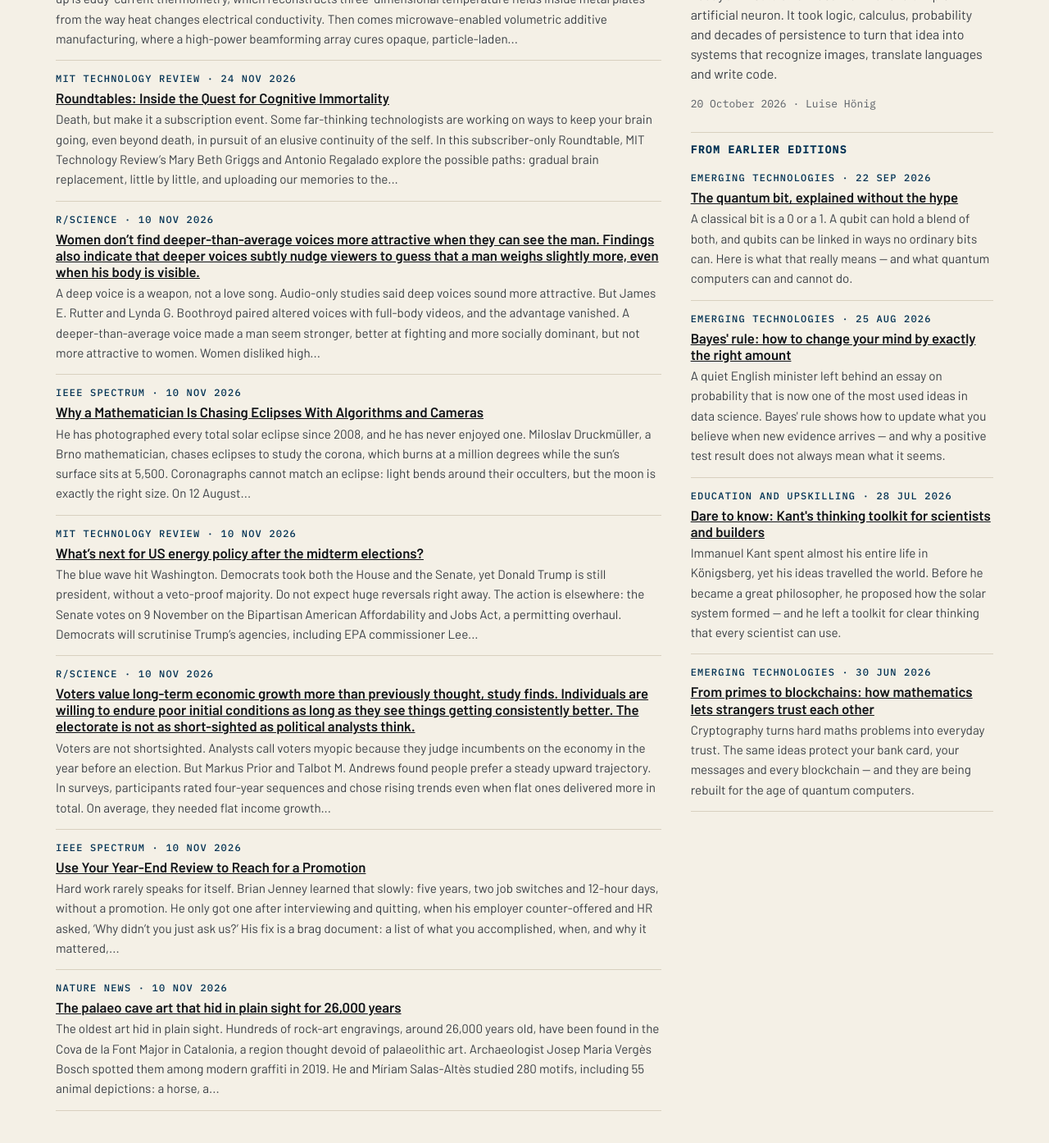
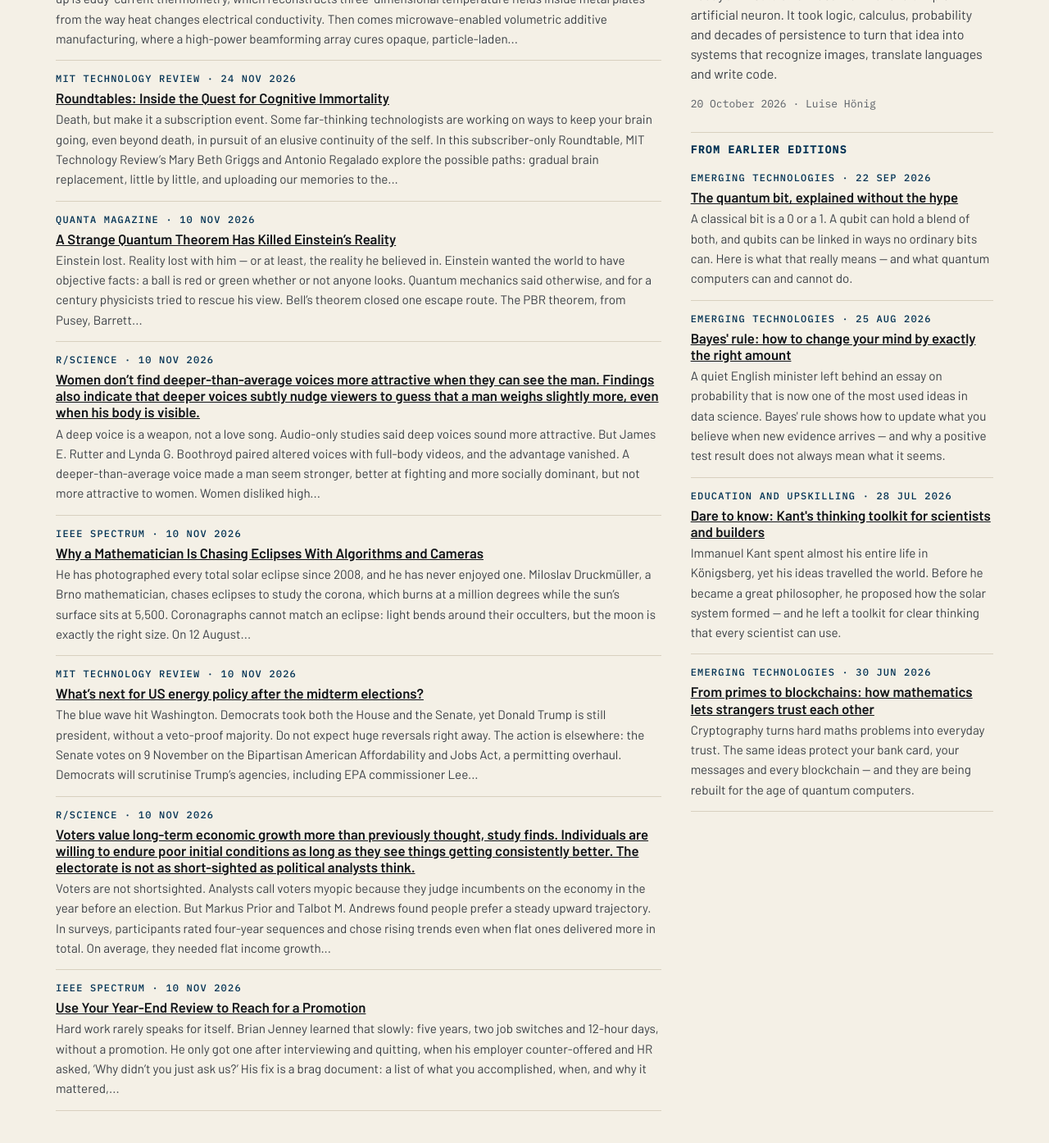
Before and after one commit to katz-news/katz.news, a Jekyll site: the page built from index.html, in a window 1280 px wide and 1400 px high, scrolled down 535 px. Shown: the top 1394 px of the window at 82% size. Built offline with Jekyll 4.4.1, drawn with Linux system fonts in a browser that asks for light colours.

```diff
--- a/_data/build.yml
+++ b/_data/build.yml
@@ -1 +1 @@
-published_at: 2026-11-07T18:08:15Z
+published_at: 2026-11-07T18:12:09Z
--- /dev/null
+++ b/_posts/briefs/2026-11-07-a-strange-quantum-theorem-has-killed-einstein-s-reality.md
@@ -0,0 +1,15 @@
+---
+published: true
+title: A Strange Quantum Theorem Has Killed Einstein’s Reality
+date: 2026-11-10
+section: science
+source_name: Quanta Magazine
+source_url: https://www.quantamagazine.org/a-strange-quantum-theorem-has-killed-einsteins-reality-20261106/
+---
+Einstein lost. Reality lost with him — or at least, the reality he believed in.
+
+Einstein wanted the world to have objective facts: a ball is red or green whether or not anyone looks. Quantum mechanics said otherwise, and for a century physicists tried to rescue his view. Bell's theorem closed one escape route. The PBR theorem, from Pusey, Barrett and Rudolph, closed the last: the wave function cannot be mere information about reality. It must be real itself.
+
+A 2012 experiment confirmed it. A Cambridge test last autumn confirmed it again. What survives are two extremes: a surreal reality, or no description of reality at all.
+
+Conclusion: the quantum state is not a weather forecast, but rather the weather — a wild, woolly world where Einstein's commonsense reality simply cannot survive.
```
